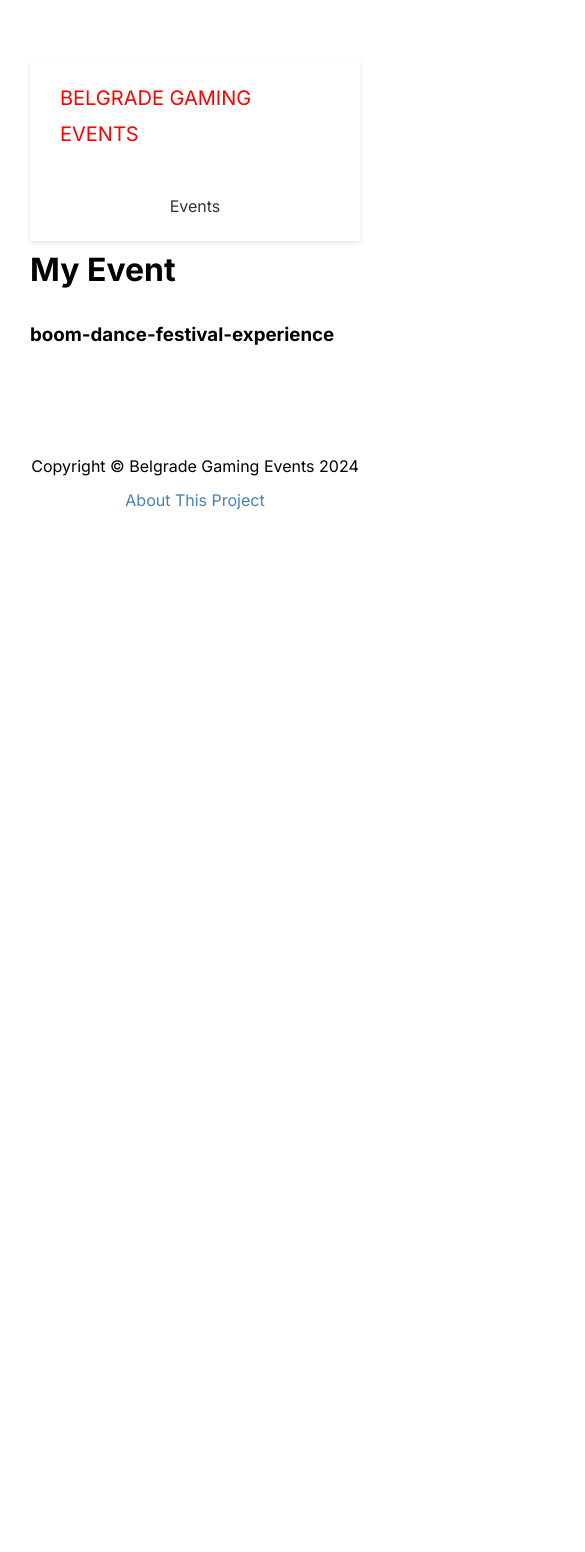
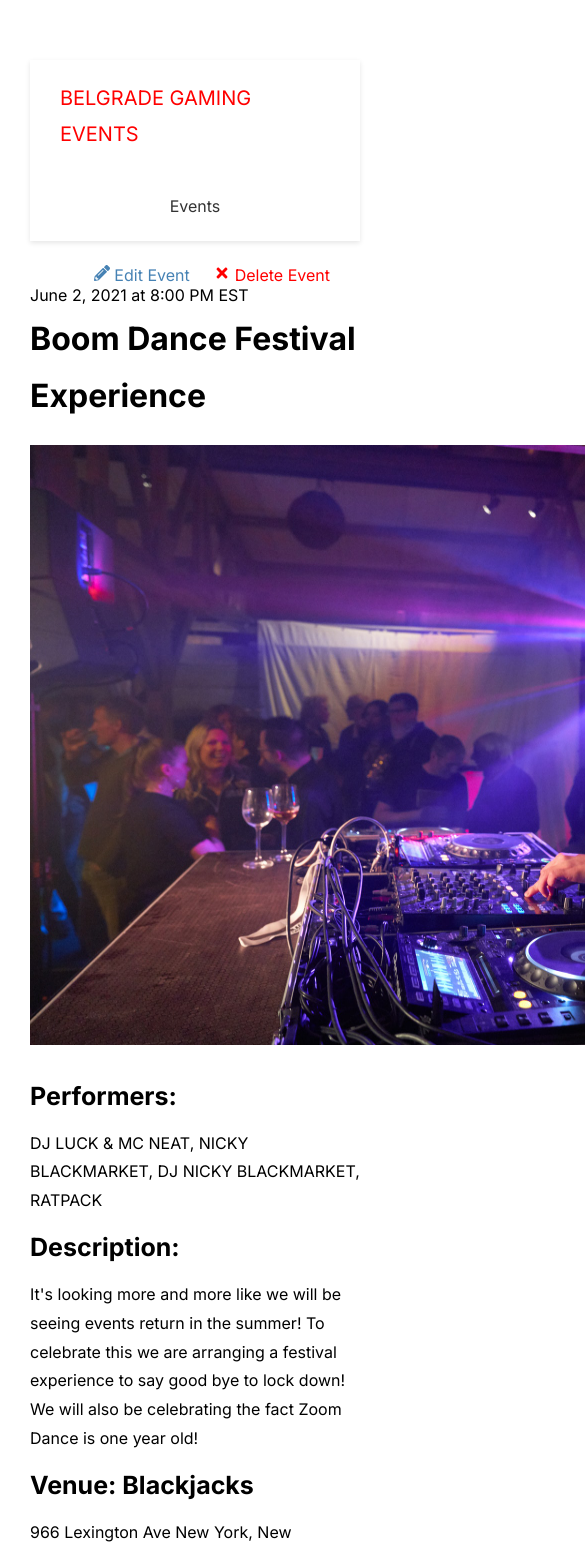
Before and after one commit to srdjanmaljukan/belgrade-gaming-events, a Next.js app: page /events/boom-dance-festival-experience in a window 390 px wide. Shown: the top 1552 px of the page, 585 px wide, since content can reach past the window. Before the commit the page ends 844 px from the top, so only its background shows below. Built offline with nearby package versions, Linux system fonts and the light colour scheme; no server answers.

Commit message:
Add Events pages

```diff
--- /dev/null
+++ b/app/components/EventActions.tsx
@@ -0,0 +1,36 @@
+"use client";
+
+import Link from "next/link";
+import React from "react";
+import { FaPencilAlt, FaTimes } from "react-icons/fa";
+import { Event } from "./EventItem";
+
+interface Props {
+    event: Event
+    styles: {
+        readonly [key: string]: string;
+    }
+}
+
+const EventActions = ({event, styles}: Props) => {
+
+    const deleteEvent = () => {
+        console.log("delete")
+      }
+
+  return (
+    <>
+      <div className={styles.controls}>
+        <Link href={`/events/edit/${event.id}`}>
+          <FaPencilAlt /> Edit Event
+        </Link>
+        <a href="#" className={styles.delete} onClick={deleteEvent}>
+          {" "}
+          <FaTimes /> Delete Event
+        </a>
+      </div>
+    </>
+  );
+};
+
+export default EventActions;
--- /dev/null
+++ b/app/components/EventItem.tsx
@@ -0,0 +1,45 @@
+import React from "react";
+import styles from "@/app/styles/EventItem.module.css";
+import Image from "next/image";
+import Link from "next/link";
+
+export interface Event {
+  id: string;
+  name: string;
+  slug: string;
+  venue: string;
+  address: string;
+  performers: string;
+  date: string;
+  time: string;
+  description: string;
+  image: string;
+}
+
+interface Props {
+  event: Event;
+}
+
+const EventItem = ({ event }: Props) => {
+  return (
+    <div className={styles.event}>
+      <div className={styles.img}>
+        <Image
+          src={event.image ? event.image : "/images/event-default.png"}
+          width={170}
+          height={100}
+          alt="event-image"
+        />
+      </div>
+      <div className={styles.info}>
+        <span>{event.date} at {event.time}</span>
+        <h3>{event.name}</h3>
+      </div>
+      <div className={styles.link}>
+        <Link href={`/events/${event.slug}`} className="btn">Details</Link>
+      </div>
+    </div>
+  );
+};
+
+export default EventItem;
--- /dev/null
+++ b/app/components/index.ts
@@ -0,0 +1 @@
+export {default as EventItem} from "./EventItem"
--- a/app/events/[slug]/page.tsx
+++ b/app/events/[slug]/page.tsx
@@ -1,19 +1,43 @@
-"use client"
-
-import React from 'react'
+import EventActions from "@/app/components/EventActions";
+import { Event } from "@/app/components/EventItem";
+import styles from "@/app/styles/Event.module.css";
+import { API_URL } from "@/config";
+import Image from "next/image";
+import Link from "next/link";
 
 interface Props {
-  params: {slug: string}
+  params: { slug: string };
 }
 
-const EventPage = ({params}: Props) => {
+const EventPage = async ({ params }: Props) => {
+  const response = await fetch(`${API_URL}/api/events/${params.slug}`);
+  const events: Event[] = await response.json();
+  const event = events[0];
 
   return (
-    <div>
-      <h1>My Event</h1>
-      <h3>{params.slug}</h3>
+    <div className={styles.event}>
+      <EventActions styles={styles} event={event} />
+
+      <span>
+        {event.date} at {event.time}
+      </span>
+      <h1>{event.name}</h1>
+      {event.image && (
+        <div className={styles.image}>
+          <Image src={event.image} alt="event-image" width={960} height={600} />
+        </div>
+      )}
+
+      <h3>Performers:</h3>
+      <p>{event.performers}</p>
+      <h3>Description:</h3>
+      <p>{event.description}</p>
+      <h3>Venue: {event.venue}</h3>
+      <p>{event.address}</p>
+
+      <Link href="/events" className={styles.back}>{"<"} Go Back</Link>
     </div>
-  )
-}
+  );
+};
 
-export default EventPage
+export default EventPage;
--- /dev/null
+++ b/app/styles/Event.module.css
@@ -0,0 +1,33 @@
+.event {
+  position: relative;
+  padding-top: 40px;
+}
+
+.event h3 {
+  font-size: 25px;
+}
+
+.event p {
+  margin: 10px 0;
+}
+
+.image {
+  margin-bottom: 20px;
+}
+
+.controls {
+  position: absolute;
+  right: 30px;
+  top: 0;
+  margin-top: 20px;
+}
+
+.delete {
+  margin-left: 20px;
+  color: red;
+}
+
+.back {
+  display: block;
+  margin-top: 40px;
+}
--- /dev/null
+++ b/app/styles/EventItem.module.css
@@ -0,0 +1,28 @@
+.event {
+    display: flex;
+    justify-content: space-between;
+    align-items: center;
+    margin: 20px 0;
+    padding: 13px;
+    box-shadow: 2px 3px 5px rgba(0, 0, 0, 0.1);
+  }
+
+  .img {
+    flex: 1;
+    margin: 10px;
+  }
+
+  .info {
+    flex: 2;
+  }
+
+  @media (max-width: 600px) {
+    .event {
+      flex-direction: column;
+      text-align: center;
+    }
+
+    .info {
+      margin-bottom: 20px;
+    }
+  }
```
Also changed, not shown: app/events/page.tsx (+18 -3 lines), app/page.tsx (+15 -5 lines).
